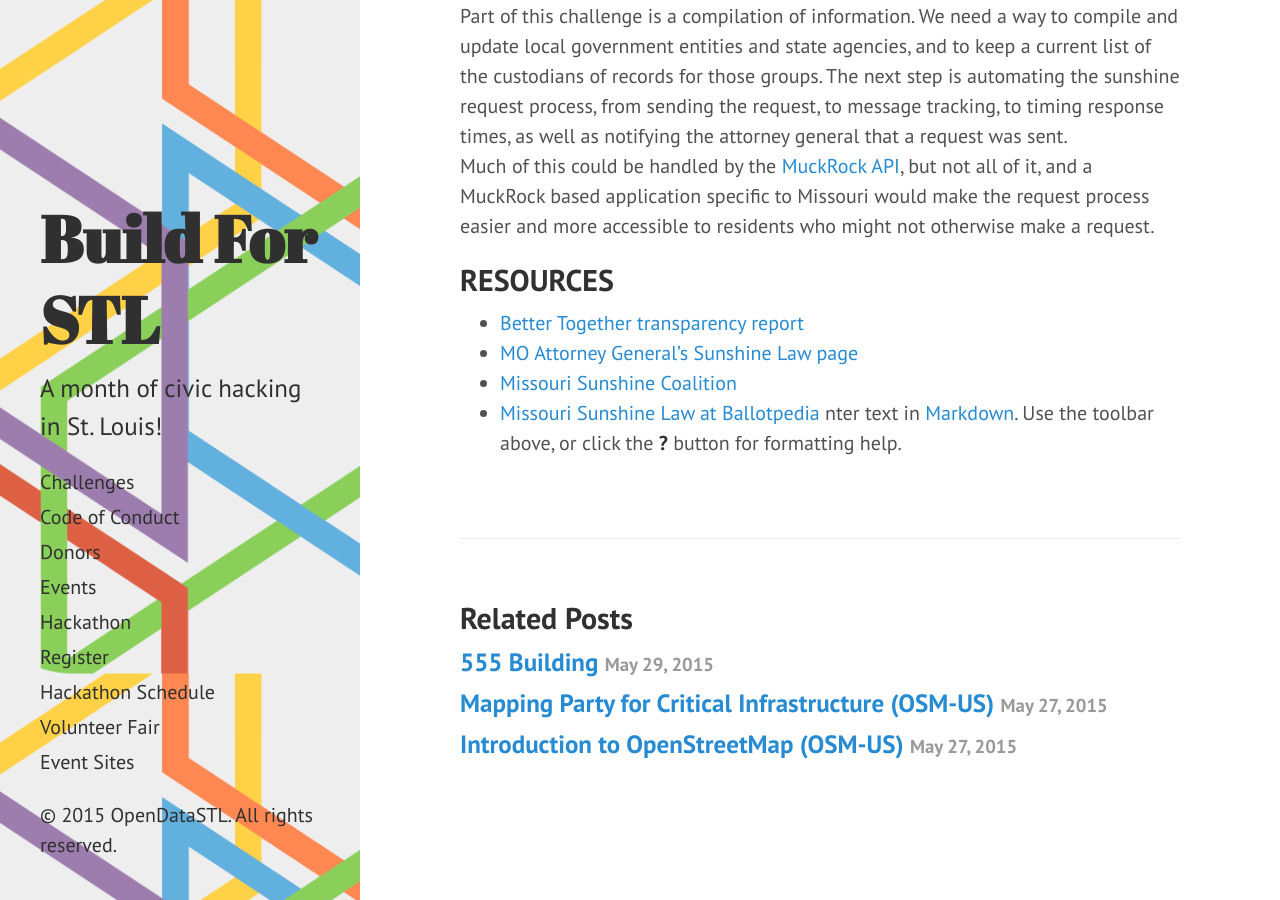
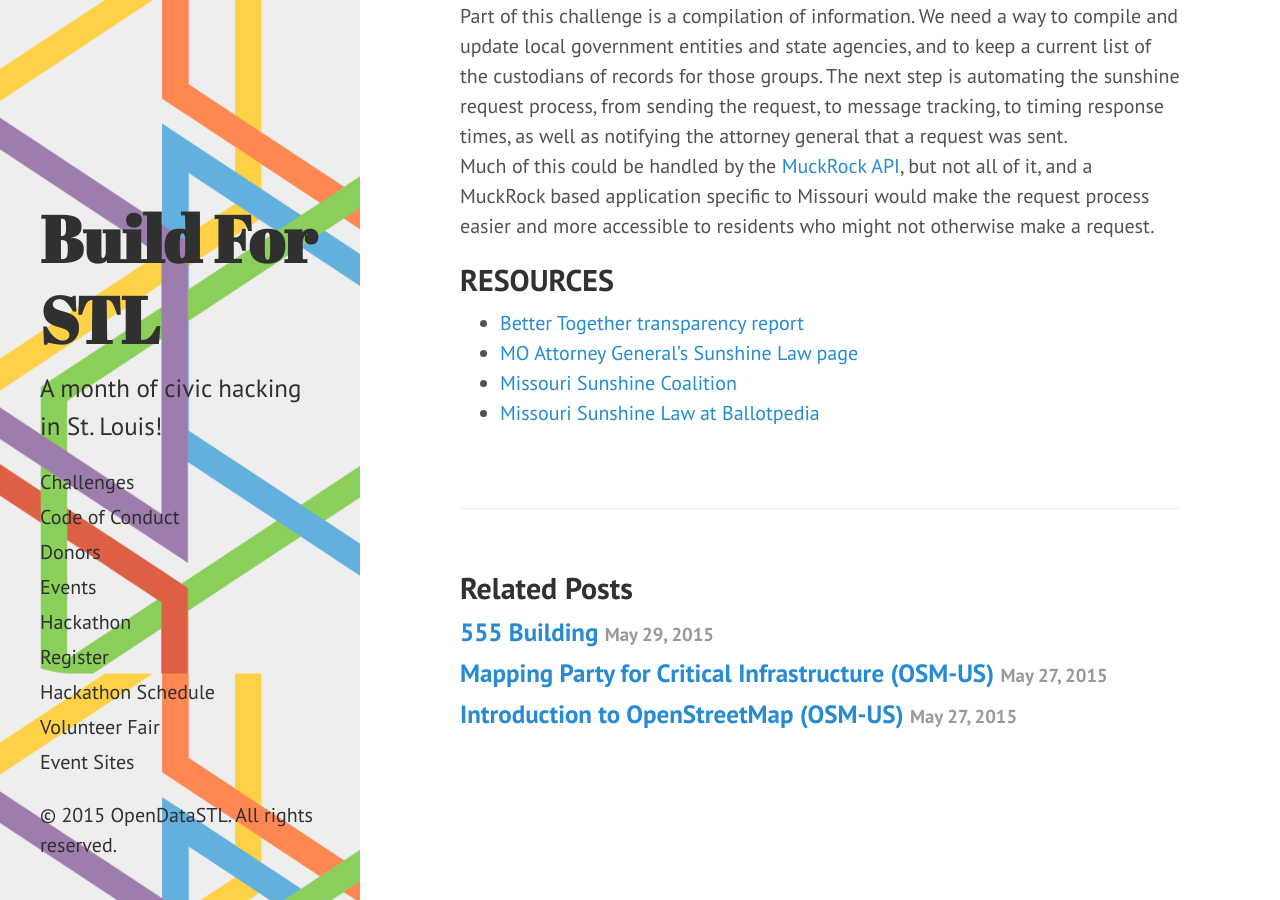
Before and after one commit to OpenSTL/build4stl-jekyll-site, a Jekyll site: the page built from _posts/2015-05-28-sunshine-law-request-challenge.md, in a window 1280 px wide and 900 px high, scrolled down 637 px. Built offline with Jekyll 4.4.1, drawn with Linux system fonts in a browser that asks for light colours.

Commit message:
Update 2015-05-28-sunshine-law-request-challenge.md

```diff
--- a/_posts/2015-05-28-sunshine-law-request-challenge.md
+++ b/_posts/2015-05-28-sunshine-law-request-challenge.md
@@ -24,4 +24,4 @@ Much of this could be handled by the [MuckRock API](https://github.com/MuckRock/
 * [Better Together transparency report](http://www.bettertogetherstl.com/new-report-finds-widespread-lack-of-government-transparency)
 * [MO Attorney General's Sunshine Law page](https://ago.mo.gov/missouri-law/sunshine-law)
 * [Missouri Sunshine Coalition](http://missourisunshine.org/)
-* [Missouri Sunshine Law at Ballotpedia](http://ballotpedia.org/Missouri_Sunshine_Law)  nter text in [Markdown](http://daringfireball.net/projects/markdown/). Use the toolbar above, or click the **?** button for formatting help.
+* [Missouri Sunshine Law at Ballotpedia](http://ballotpedia.org/Missouri_Sunshine_Law)
```
